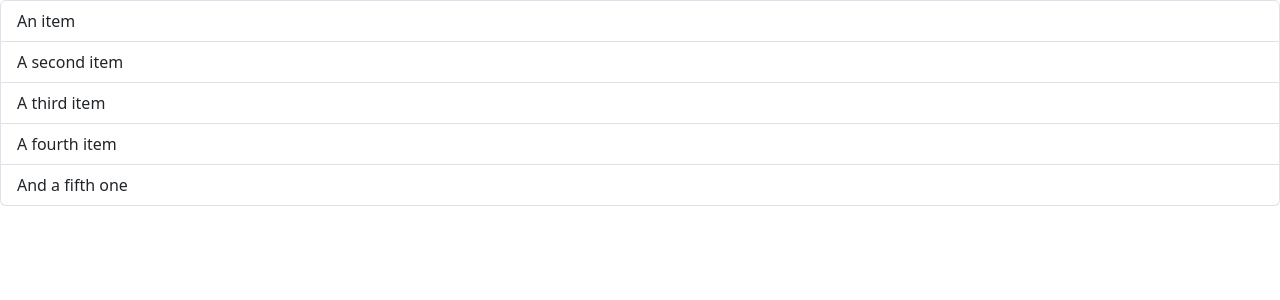
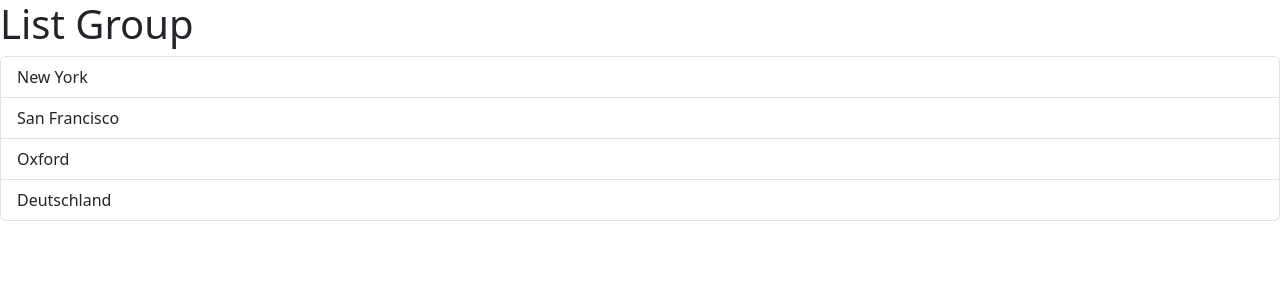
Before and after one commit to darsan012/reactWithTypescript, a React (Vite) app: page / in a window 1280 px wide. Shown: the top 300 px of the page. Built offline with nearby package versions, Linux system fonts and the light colour scheme.

Commit message:
added rendering the list using map functions

```diff
--- a/src/components/ListGroup.tsx
+++ b/src/components/ListGroup.tsx
@@ -1,13 +1,11 @@
 export const ListGroup = () => {
+    const cities = ['New York', 'San Francisco', 'Oxford', 'Deutschland']
     return (
-        <div>
+        <>
+            <h1>List Group</h1>
             <ul className="list-group">
-                <li className="list-group-item">An item</li>
-                <li className="list-group-item">A second item</li>
-                <li className="list-group-item">A third item</li>
-                <li className="list-group-item">A fourth item</li>
-                <li className="list-group-item">And a fifth one</li>
+                {cities.map((city, index) => <li key={index} className="list-group-item">{city}</li>)}
             </ul>
-        </div>
+        </>
     )
 }
```
